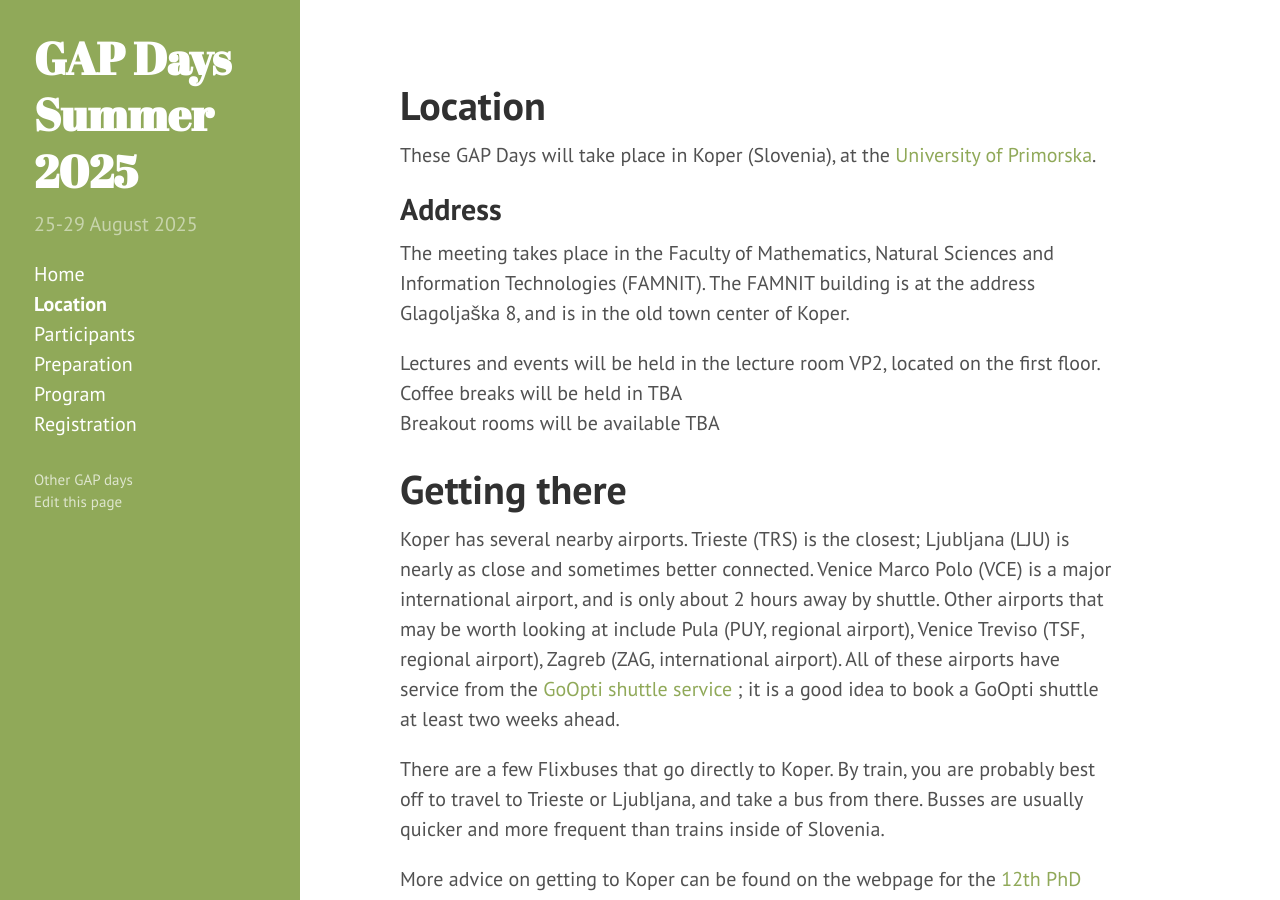
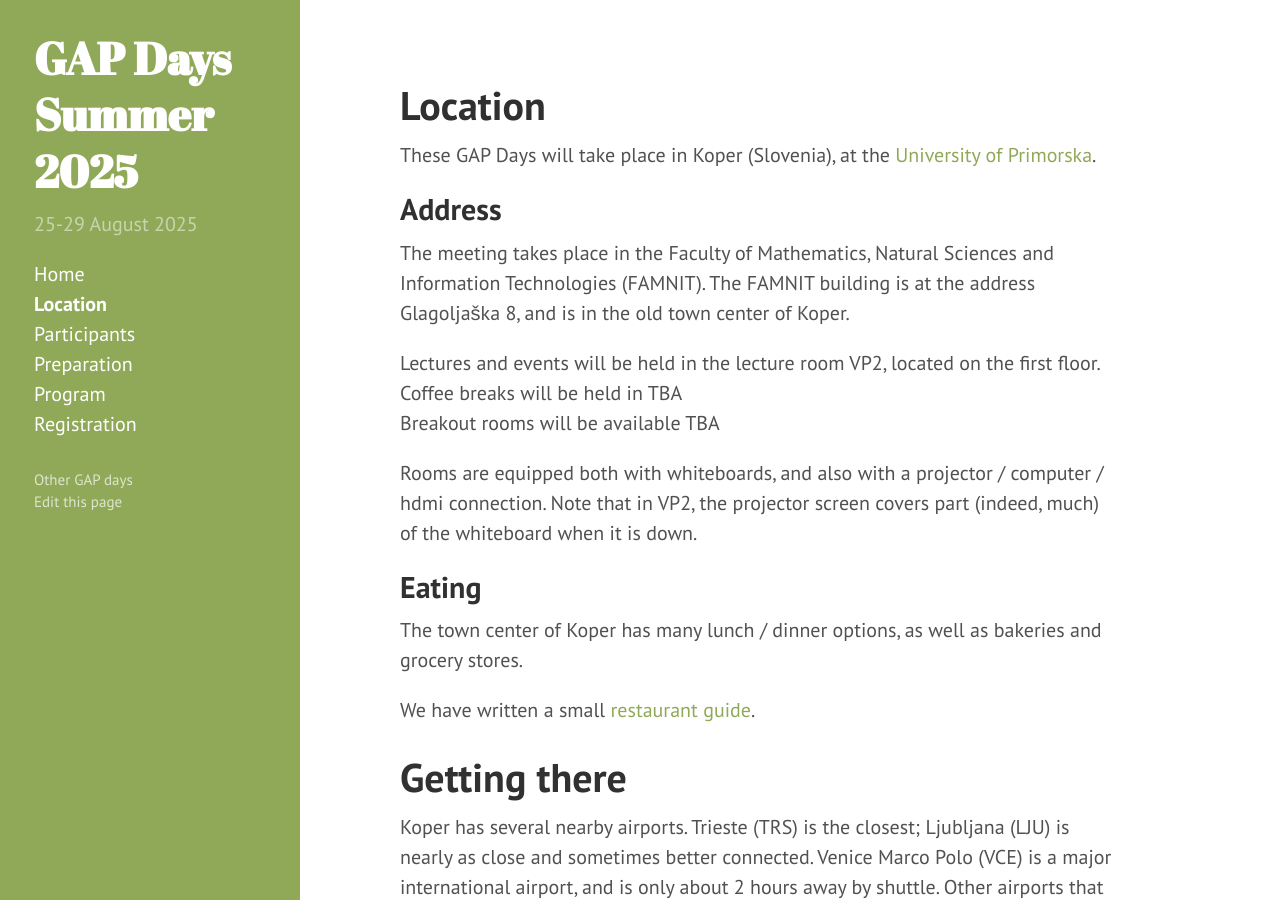
Before and after one commit to gapdays/gapdays2025-summer, a Jekyll site: the page built from location.md, in a window 1280 px wide and 900 px high. Built offline with Jekyll 4.4.1, drawn with Linux system fonts in a browser that asks for light colours.

Commit message:
Update location.md

```diff
--- a/location.md
+++ b/location.md
@@ -17,15 +17,12 @@ Lectures and events will be held in the lecture room VP2, located on the first f
 Coffee breaks will be held in TBA<br>
 Breakout rooms will be available TBA
 
-<!--
-of Mathematics and Data Science, which is located in Building G, sixth floor, on the [Main Campus of the Vrije Universiteit Brussel](https://www.vub.be/en/about-vub/faculties-institutes-and-campuses/our-campuses/vub-main-campus-brussels):
+Rooms are equipped both with whiteboards, and also with a projector / computer / hdmi connection.  Note that in VP2, the projector screen covers part (indeed, much) of the whiteboard when it is down.
 
-Pleinlaan 2<br>
-B--1050 Brussel<br>
-Belgium
+## Eating
+The town center of Koper has many lunch / dinner options, as well as bakeries and grocery stores.
 
-The conference room will be lecture room 6G.52. This room is equipped with blackboard and beamer with hdmi connection. Coffee breaks will be held in room 6G.60. Furthermore, three smaller breakout rooms are available for the conference in the department as well.
--->
+We have written a small [restaurant guide](https://osebje.famnit.upr.si/~russ.woodroofe/restaurants/).
 
 # Getting there
 Koper has several nearby airports.  Trieste (TRS) is the closest; Ljubljana (LJU) is nearly as close and sometimes better connected.  Venice Marco Polo (VCE) is a major international airport, and is only about 2 hours away by shuttle.  Other airports that may be worth looking at include Pula (PUY, regional airport), Venice Treviso (TSF, regional airport), Zagreb (ZAG, international airport).  All of these airports have service from the [GoOpti shuttle service ](https://www.goopti.com/en/); it is a good idea to book a GoOpti shuttle at least two weeks ahead.
```
